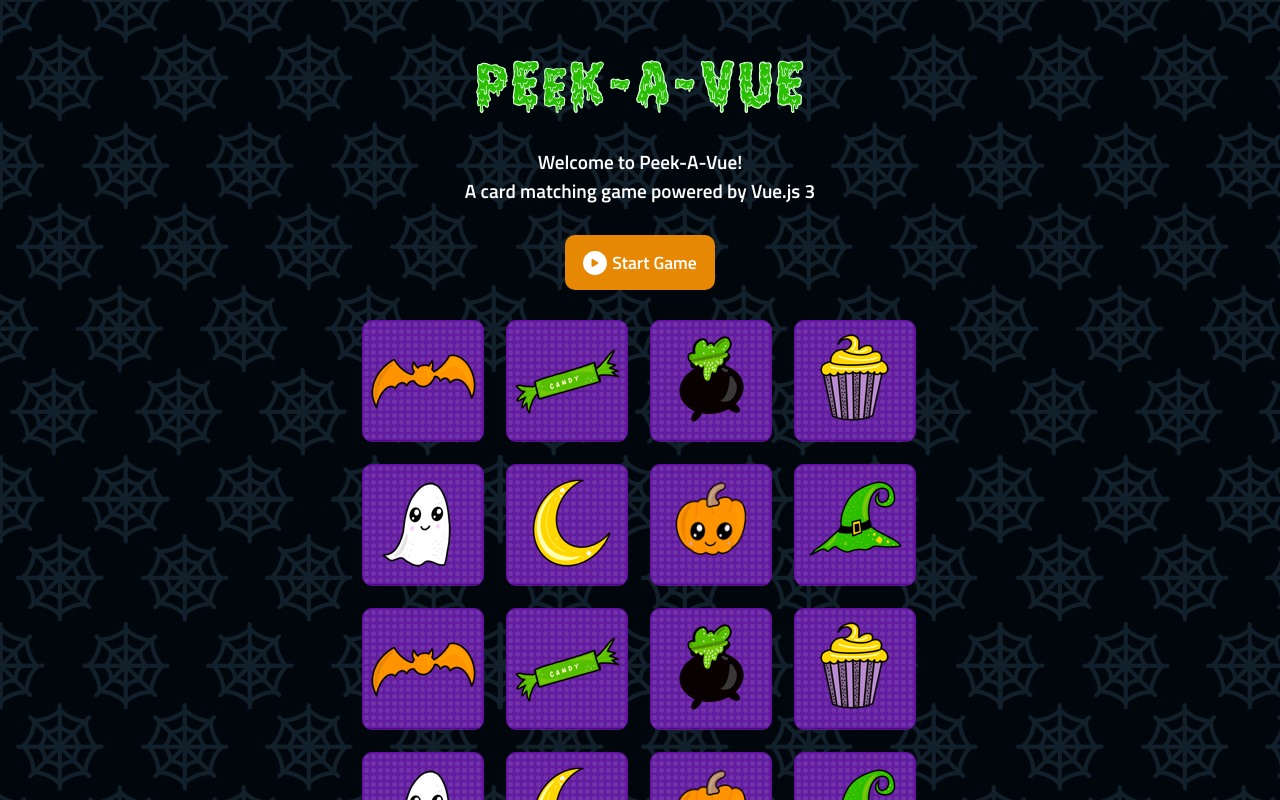
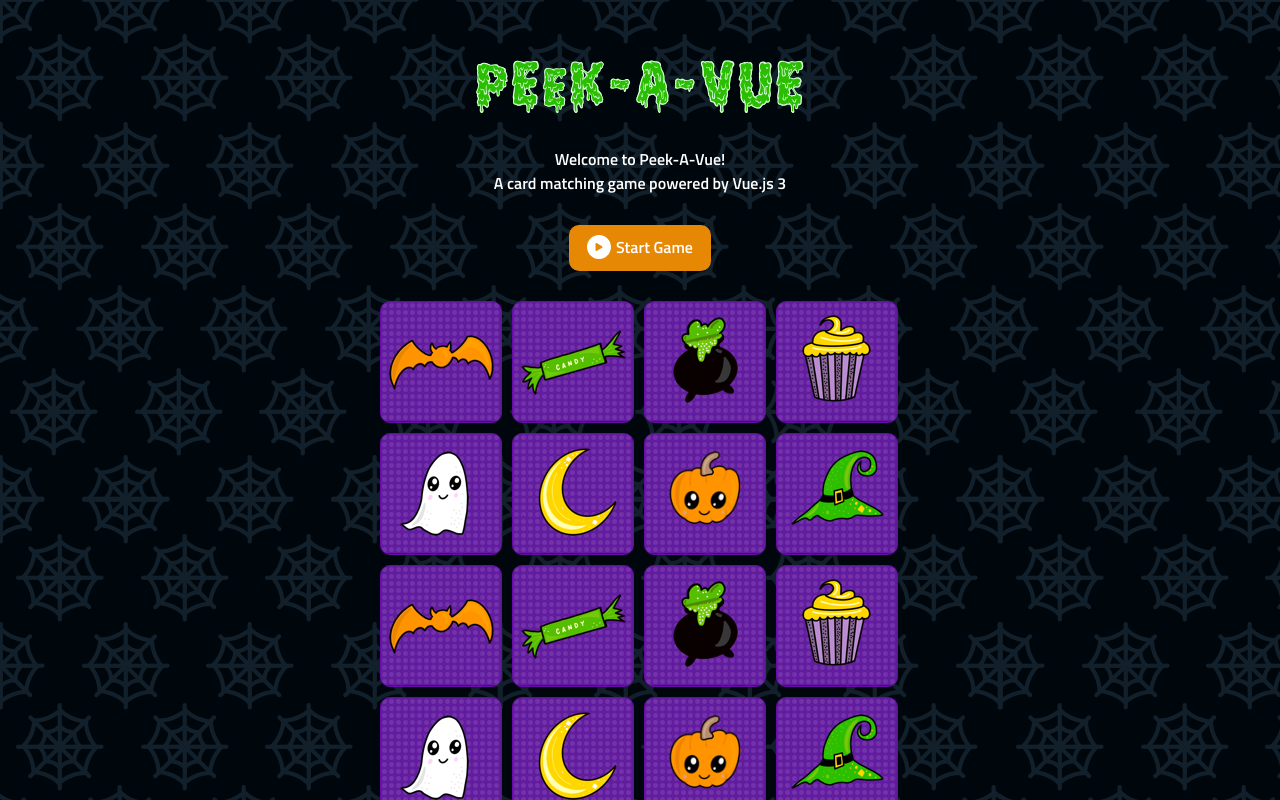
Before and after one commit to bmunoz89/peek-a-vue, a Vue app: page / in a window 1280 px wide. Shown: the top 800 px of the page. Built offline with nearby package versions, Linux system fonts and the light colour scheme.

Commit message:
feat: minor style corrections

```diff
--- a/src/App.vue
+++ b/src/App.vue
@@ -207,6 +207,8 @@ body {
 
 #app {
   font-family: Avenir, Helvetica, Arial, sans-serif;
+  -webkit-font-smoothing: antialiased;
+  -moz-osx-font-smoothing: grayscale;
   min-height: calc(100vh - 120px);
   padding: 60px 0;
   text-align: center;
@@ -218,7 +220,7 @@ body {
 .game-board {
   display: grid;
   grid-template: repeat(4, 120px) / repeat(4, 120px);
-  gap: 24px;
+  gap: 12px;
   justify-content: center;
 }
 
@@ -241,7 +243,7 @@ body {
   font-family: 'Titillium Web', sans-serif;
   p {
     margin: 0;
-    font-size: 1.2rem;
+    font-size: 1rem;
 
     &:last-child {
       margin-bottom: 30px;
@@ -258,13 +260,13 @@ body {
   cursor: pointer;
   background-color: #e78805;
   color: white;
-  padding: 0.75rem 1rem;
+  padding: 8px 16px 10px;
   display: flex;
   align-items: center;
   justify-content: center;
   margin: 0 auto 30px;
-  font-weight: 700;
-  font-size: 1.1rem;
+  font-weight: bold;
+  font-size: 1rem;
   border: 2px solid #e78805;
   border-radius: 10px;
 
```
